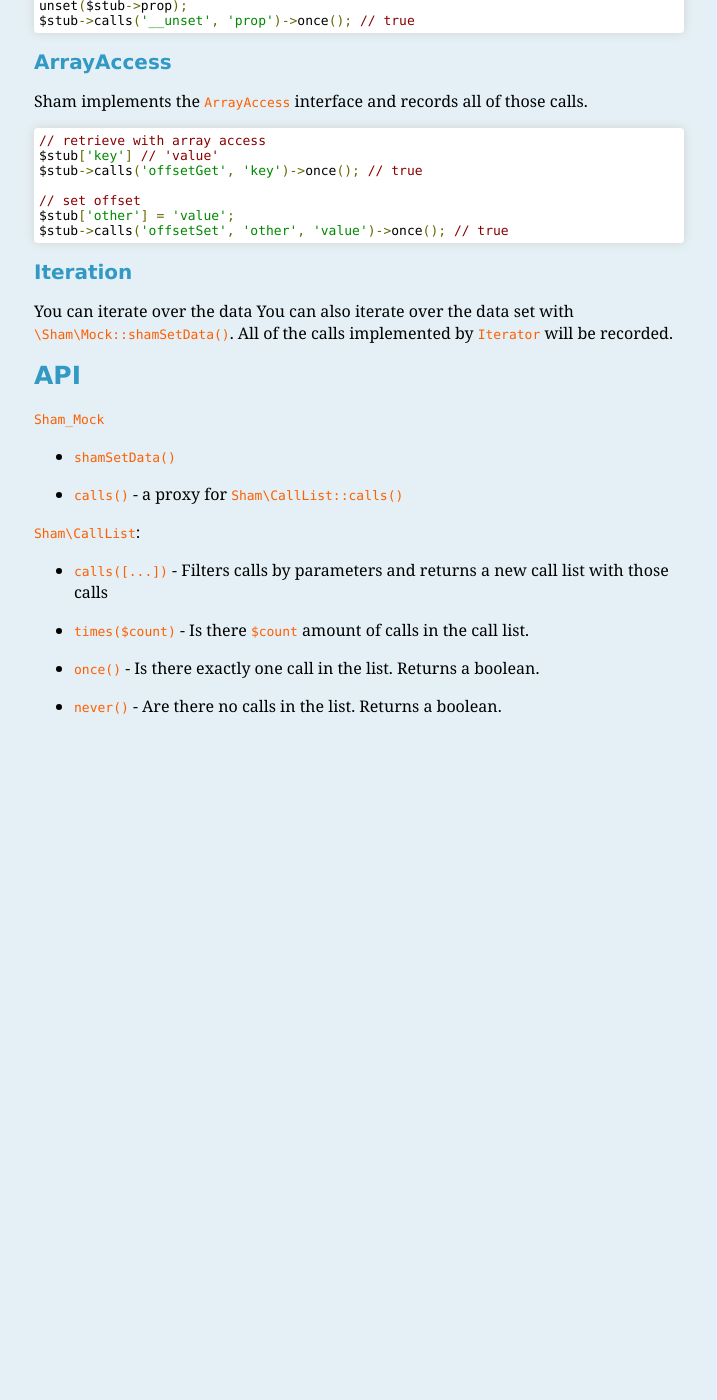
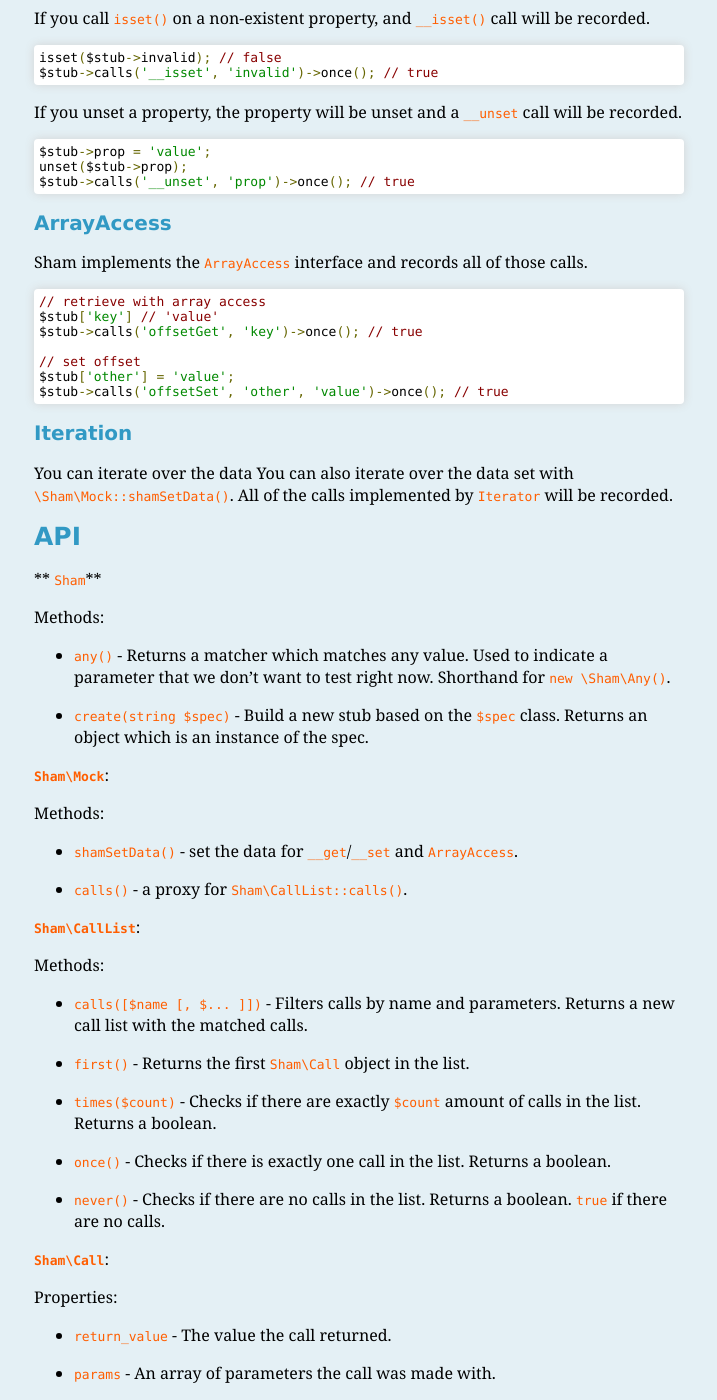
Before and after one commit to anttih/Sham, a Jekyll site: the page built from index.md, in a window 1280 px wide and 1400 px high, scrolled down 4778 px. Shown: the whole window, without its empty margins (281-998 px from the left). Built offline with Jekyll 4.4.1, drawn with Linux system fonts in a browser that asks for light colours; nearby versions of some CDN libraries; Markdown is read by kramdown in place of the engine named in the settings; before the commit the page ends 5511 px from its top, so only the background shows below that; some of the changed text lies outside the part shown.

Commit message:
API docs

```diff
--- a/index.md
+++ b/index.md
@@ -11,8 +11,16 @@ Sham records every interaction you have with it, you can then later
 investigate what happened. It does not self-verify, use your testing
 framework for asserting.
 
+## Download and Install
+
+1. Download the latest version [here](http://github.com/anttih/Sham/dowload).
+
+2. Extract and add the extracted directory to your `include_path`. Even better,
+   add Sham as a submodule or svn:externals.
+
 ## Manual
 
+<div id="toc">
 <ul>
     <li><a href="#intro">Introduction</a></li>
     <li><a href="#stubbing">Stubbing</a></li>
@@ -42,7 +50,9 @@ framework for asserting.
         </ul>
     </li>
     <li><a href="#api">API</a></li>
+    <li><a href="#license">License</a></li>
 </ul>
+</div>
 
 # <a name="intro" href="#intro">Introduction</a>
 
@@ -289,20 +299,48 @@ All of the calls implemented by `Iterator` will be recorded.
 
 # <a name="api" href="#api">API</a>
 
-`Sham_Mock`
+** `Sham`**
 
-* `shamSetData()`
+Methods:
 
-* `calls()` - a proxy for `Sham\CallList::calls()`
+* `any()` - Returns a matcher which matches any value. Used to indicate a
+  parameter that we don't want to test right now. Shorthand for `new
+  \Sham\Any()`.
+
+* `create(string $spec)` - Build a new stub based on the `$spec` class. Returns
+  an object which is an instance of the spec.
+
+**`Sham\Mock`**:
+
+Methods:
+
+* `shamSetData()` - set the data for `__get`/`__set` and `ArrayAccess`.
+
+* `calls()` - a proxy for `Sham\CallList::calls()`.
 
 
-`Sham\CallList`:
+**`Sham\CallList`**:
 
-* `calls([...])` - Filters calls by parameters and returns a new call list with
-  those calls
+Methods:
 
-* `times($count)` - Is there `$count` amount of calls in the call list.
+* `calls([$name [, $... ]])` - Filters calls by name and parameters. Returns a
+new call list with the matched calls.
 
-* `once()` - Is there exactly one call in the list. Returns a boolean.
+* `first()` - Returns the first `Sham\Call` object in the list.
 
-* `never()` - Are there no calls in the list. Returns a boolean.
+* `times($count)` - Checks if there are exactly `$count` amount of calls in the
+  list. Returns a boolean.
+
+* `once()` - Checks if there is exactly one call in the list. Returns a boolean.
+
+* `never()` - Checks if there are no calls in the list. Returns a boolean.
+  `true` if there are no calls.
+
+
+**`Sham\Call`**:
+
+Properties:
+
+* `return_value` - The value the call returned.
+
+* `params` - An array of parameters the call was made with.
```
